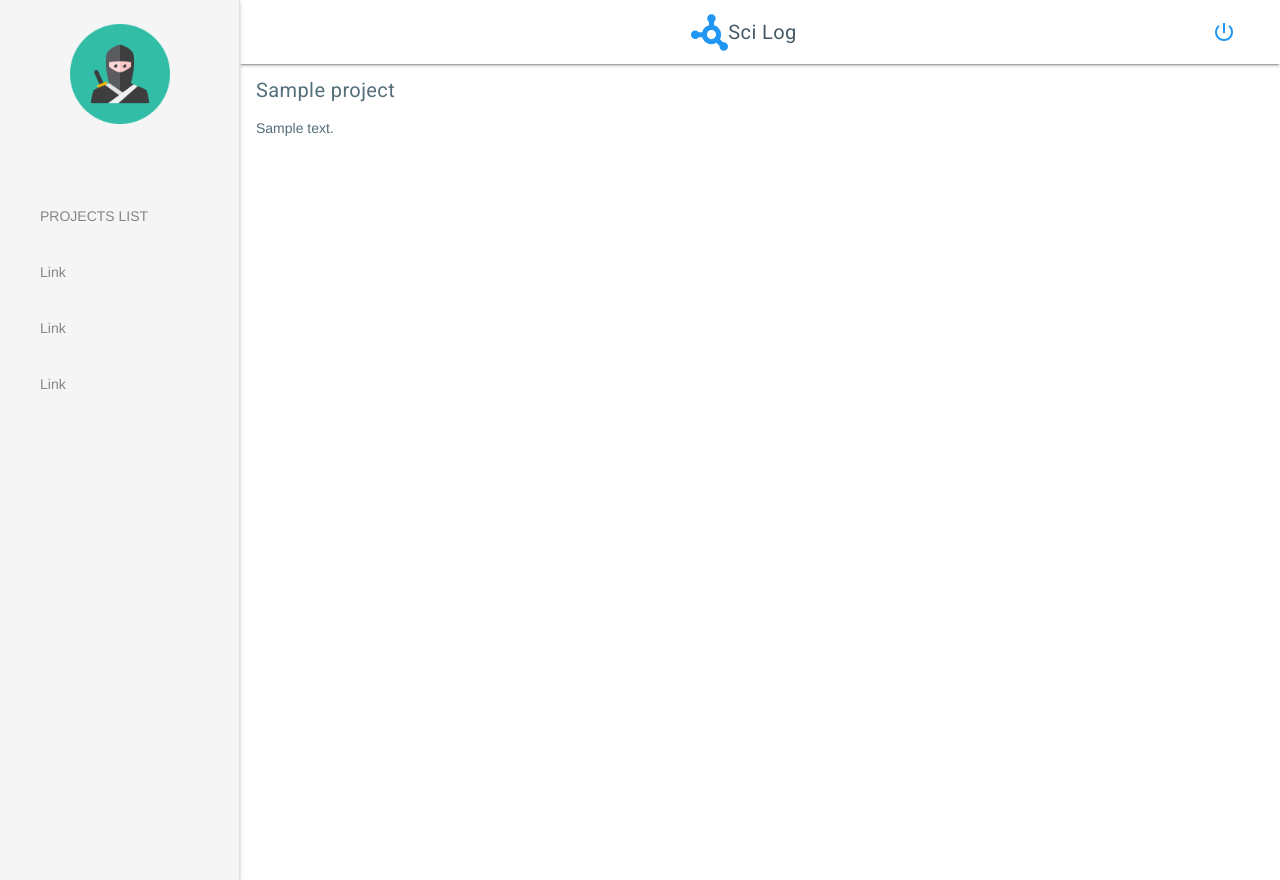
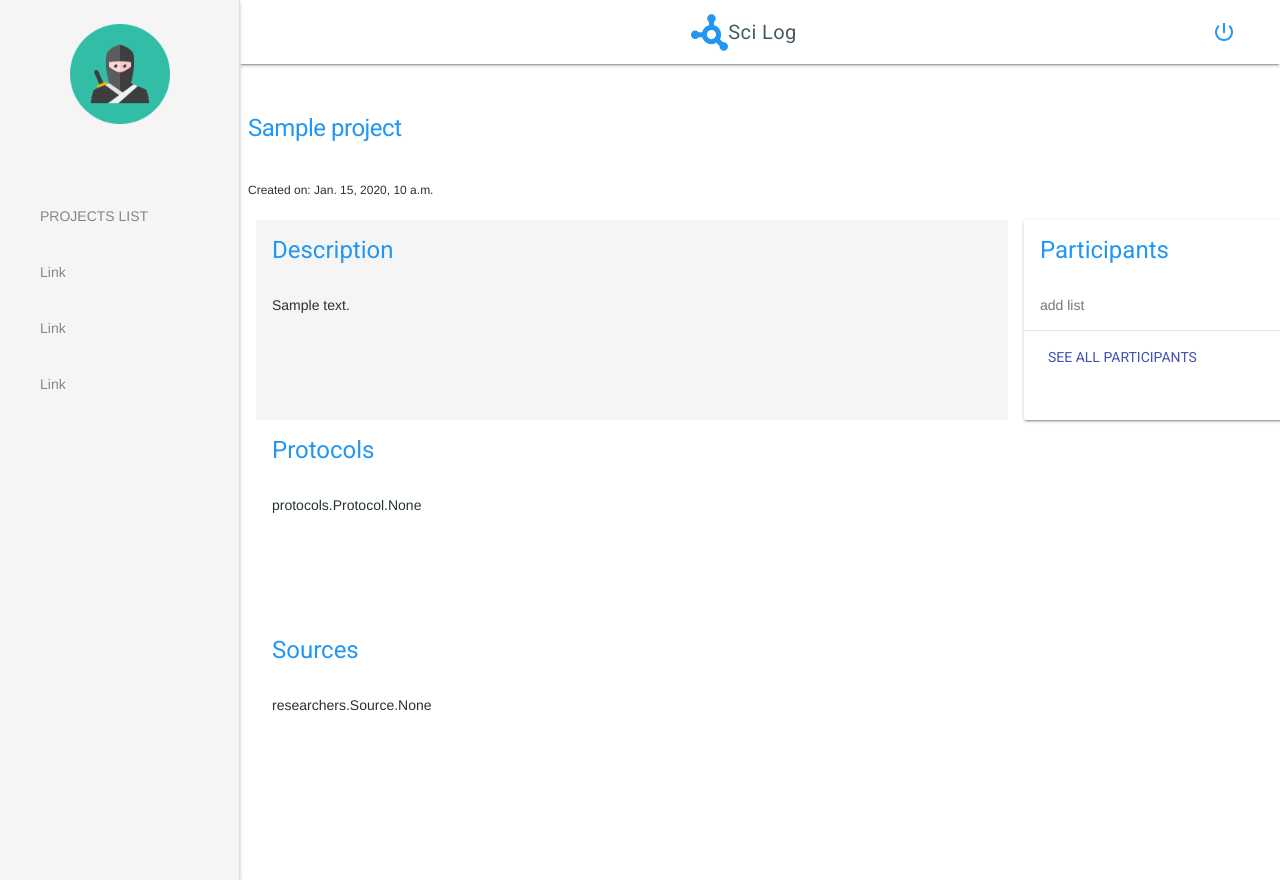
Before and after one commit to CLGinc/fictional-fiesta, a Django app: page /projects/1/ in a window 1280 px wide. Run offline with Django 3.2, Linux system fonts and the light colour scheme; tables that the repository leaves empty hold one stand-in row (values such as "Sample post"); parts of the project's set-up code (start-up, migrations or seed data) failed here and were passed over; some libraries are stand-ins or nearby versions.

Commit message:
start project page

```diff
--- a/SciLog/static/front/css/custom.css
+++ b/SciLog/static/front/css/custom.css
@@ -17,6 +17,12 @@
 }
 .right {
   float: right;
+}
+.padding-40 {
+  padding: 25px;
+}
+.margin--left-0 {
+  margin-left: 0;
 }
 /*Links*/
 a {
--- a/projects/templates/project.html
+++ b/projects/templates/project.html
@@ -7,18 +7,54 @@
     {% include "base/drawer.html" %}
     <main class="mdl-layout__content">
       <div class="page-content mdl-grid">
-        <div class="mdl-cell mdl-cell--12-col">
-          <header>
-            <p class="mdl-typography--title mdl-color-text--blue-grey-600">{{ selected_project.name }}</p>
-            <p class="mdl-color-text--blue-grey-600">{{ selected_project.description }}</p>
-          </header>
+        <div class="width--full">
+          <h1 class="mdl-typography--headline mdl-color-text--blue-500 subpageheader">{{ selected_project.name }}</h1>
+          <p class="mdl-typography--caption">Created on: {{ selected_project.datetime_created }}</p>
+        </div>
+        <div class="mdl-cell mdl-cell--9-col">
+          <div class="mdl-card width--full mdl-color--grey-100">
+            <div class="mdl-card__title mdl-color-text--blue-500">
+              <h2 class="mdl-card__title-text">Description</h2>
+            </div>
+            <div class="mdl-card__supporting-text mdl-color-text--blue-grey-900">
+              {{ selected_project.description }}
+            </div>
+          </div>
+          <div class="mdl-card width--full">
+            <div class="mdl-card__title mdl-color-text--blue-500">
+              <h2 class="mdl-card__title-text">Protocols</h2>
+            </div>
+            <div class="mdl-card__supporting-text mdl-color-text--blue-grey-900">
+              {{ selected_project.protocols }}
+            </div>
+          </div>
+          <div class="mdl-card width--full">
+            <div class="mdl-card__title mdl-color-text--blue-500">
+              <h2 class="mdl-card__title-text">Sources</h2>
+            </div>
+            <div class="mdl-card__supporting-text mdl-color-text--blue-grey-900">
+              {{ selected_project.sources }}
+            </div>
+          </div>
+        </div>
+        <div class="mdl-cell mdl-cell--3-col">
+          <div class="mdl-card mdl-shadow--2dp">
+            <div class="mdl-card__title mdl-color-text--blue-500">
+              <h2 class="mdl-card__title-text">Participants</h2>
+            </div>
+            <div class="mdl-card__supporting-text">
+              add list
+            </div>
+            <div class="mdl-card__actions mdl-card--border">
+              <a class="mdl-button mdl-button--colored mdl-js-button mdl-js-ripple-effect">
+                See all participants
+              </a>
+            </div>
+          </div>
         </div>
       </div>
     </main>
   </div>
 {% endblock %}
 {% block post_load %}
-  <script type = "text/javascript" src="{% static "front/js/ajax.js" %}"></script>
-  <script type = "text/javascript" src="{% static "front/js/infiniteScroll.js" %}"></script>
-  <script type = "text/javascript" src="{% static "front/js/filter.js" %}"></script>
 {% endblock %}
--- a/projects/templates/projects_list.html
+++ b/projects/templates/projects_list.html
@@ -8,7 +8,7 @@
     <main class="mdl-layout__content">
       <div class="page-content mdl-grid">
         <div class="mdl-cell mdl-cell--12-col">
-          <p class="mdl-typography--headline mdl-color-text--blue-grey-600 subpageheader">My Projects</p>
+          <p class="mdl-typography--headline mdl-color-text--blue-500 subpageheader">My Projects</p>
           <button class="mdl-button mdl-js-button mdl-button--primary" id="new-project-button">
             <i class="material-icons">playlist_add</i> Add project
           </button>
@@ -189,8 +189,9 @@
 {% block post_load %}
   <script type = "text/javascript" src="{% static "front/js/ajax.js" %}"></script>
   <script type = "text/javascript" src="{% static "front/js/infiniteScroll.js" %}"></script>
+  <script type = "text/javascript" src="{% static "front/js/filter.js" %}"></script>
   <script type = "text/javascript" src="{% static "front/datepicker/js/moment.min.js" %}"></script>
   <script type = "text/javascript" src="{% static "front/datepicker/js/draggabilly.pkgd.min.js" %}"></script>
   <script type = "text/javascript" src="{% static "front/datepicker/js/mdDateTimePicker.min.js" %}"></script>
-  <script type = "text/javascript" src="{% static "front/js/filter.js" %}"></script>
+  <script type = "text/javascript" src="{% static "front/js/datepicker.js" %}"></script>
 {% endblock %}
```
